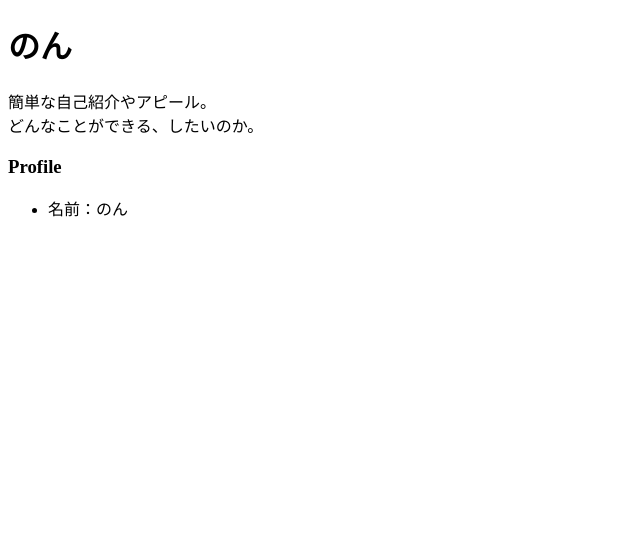
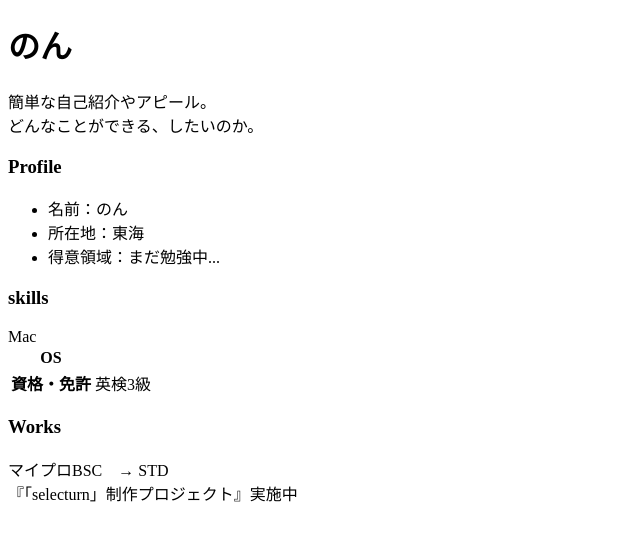
Before and after one commit to nonniya/nonniya.github.io, a plain HTML site: page index.html in a window 1280 px wide. Shown: the whole page, without its empty margins (0-640 px from the left). Drawn offline with Linux system fonts and the light colour scheme.

Commit message:
自己紹介更新

```diff
--- a/index.html
+++ b/index.html
@@ -15,6 +15,24 @@
     <h3>Profile</h3>
     <ul>
       <li>名前：のん</li>
+      <li>所在地：東海</li>
+      <li>得意領域：まだ勉強中...</li>
     </ul>
+
+    <h3>skills</h3>
+    <table>
+      <tr>
+        <th>OS</th>
+        <tb>Mac</tb>
+      </tr>
+      <tr>
+        <th>資格・免許</th>
+        <td>英検3級</td>
+      </tr>
+    </table>
+
+    <h3>Works</h3>
+    <p>マイプロBSC　→ STD<br>
+    『「selecturn」制作プロジェクト』実施中</p>
   </body>
 </html>
```
